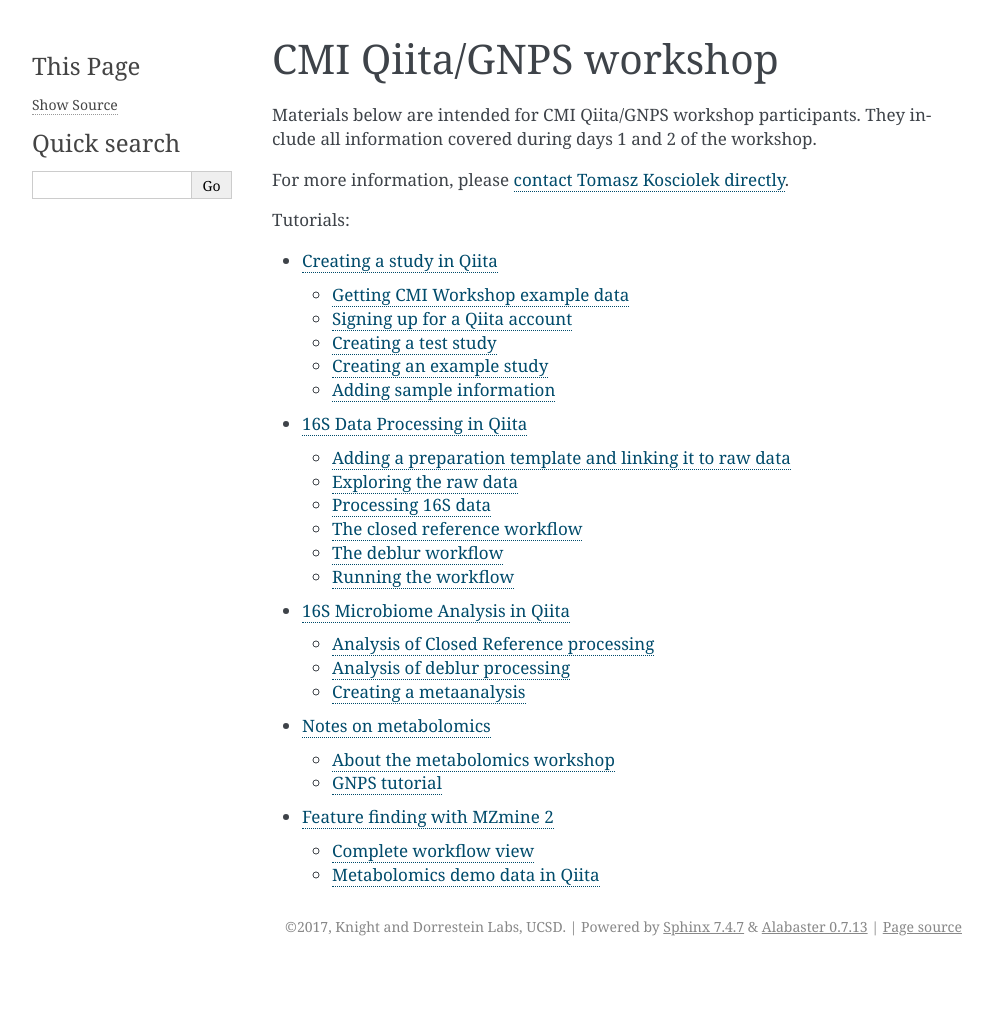
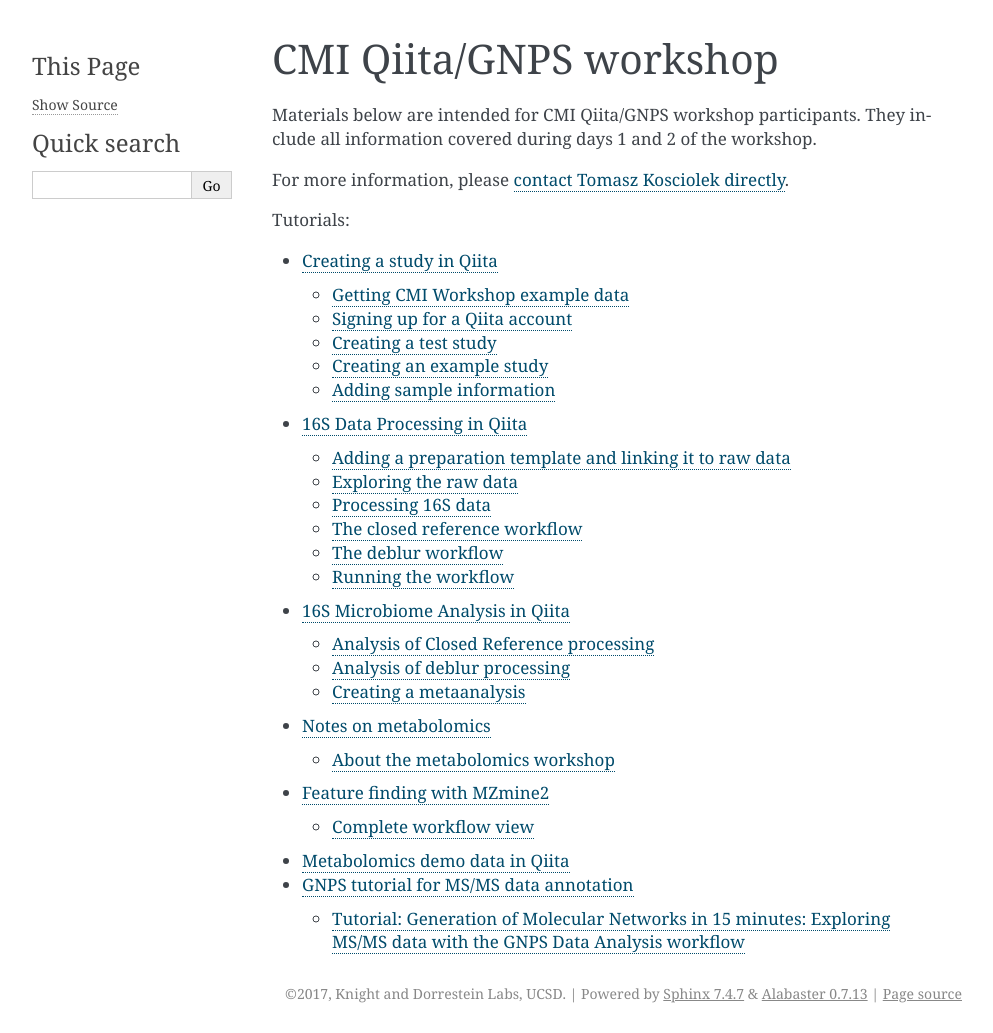
Before and after one commit to biocore/cmi-workshops, a Sphinx documentation site: the page built from docs/index.rst, in a window 1280 px wide. Shown: the whole page, without its empty margins (148-1141 px from the left). Built offline with Sphinx 7.4.7, drawn with Linux system fonts in a browser that asks for light colours; pages that are not in the unit, such as notebooks, are missing from menus; before the commit the page ends 966 px from its top, so only the background shows below that; some of the changed lines change nothing that is shown.

Commit message:
updating metabolomic file on GNPS

```diff
--- a/docs/metabolomics.md
+++ b/docs/metabolomics.md
@@ -7,78 +7,7 @@
 - The GNPS web-platform will be used to generate a qualitative analysis of your sample LC-MS/MS data. Such as the annotation of known compounds (by MS/MS spectral matching with public library), along as annotating unknown compounds by molecular networking (by spectral similarity).
 - And we will used MZmine2 to process LC-MS/MS data in order to generate a feature table. This feature table contains the list of detected compounds and their relative distribution accross samples. This feature table will be used to generate statistical analysis in Qiita.
 
-## GNPS tutorial
-Global Natural Products Social Molecular Networking [GNPS](http://gnps.ucsd.edu) web-platform provides public data set deposition and/or retrieval through the Mass Spectrometry Interactive Virtual Environment (MassIVE) data repository. The GNPS analysis infrastructure further enables online dereplication, automated molecular networking analysis, and crowdsourced MS/MS spectrum curation. Each data set added to the GNPS repository is automatically reanalyzed in the next monthly cycle of continuous identification.
-For more information, please check out the GNPS paper published in Nature Biotechnology by Ming et al 2016 [here](https://www.ncbi.nlm.nih.gov/pubmed/27504778) as well as the video and the ressource on [Youtube](https://www.youtube.com/channel/UCufTdDIUPjfoN604Igv_29g), and well as on the online [documentation](https://bix-lab.ucsd.edu/display/Public/GNPS+Documentation+Page)
-
-### Tutorial:  Generation of Molecular Networks in 15 minutes: Exploring MS/MS data with the GNPS Data Analysis workflow
-
-#### Step 1- Create an account
-
-Go to GNPS main page in an other window [http://gnps.ucsd.edu](http://gnps.ucsd.edu) and create your own account first (important!)
-
-#### Step 2- Find a MS/MS dataset on MassIVE (Mass spectrometry Interactive Virtual Environment)
-
-**A)** Go to [GNPS](http://gnps.ucsd.edu) and access the MassIVE datasets repository.
-
-**B)** Search for the MassIVE datasets named "GNPS Workshop" (or "GNPS_AMG_SeedGrant" for a larger example). Explore its content, and copy the MassIVE ID number (MSV)
-
-**Note:** If you want to upload your own data, follow the [DorresteinLab youtube chanel](https://www.youtube.com/channel/UCufTdDIUPjfoN604Igv_29g), here is the video:
-
-<a href="http://www.youtube.com/watch?feature=player_embedded&v=ez9z50FTgvg
-" target="_blank"><img src="http://img.youtube.com/vi/ez9z50FTgvg/0.jpg"
-alt="IMAGE ALT TEXT HERE" width="480" height="360" border="10" /></a>
-
-
-#### Step 3 - Access to the Data Analysis workflow
-
-Go to back [GNPS main page](http://gnps.ucsd.edu) and open the Data Analysis workflow.
-
-#### Step 4 - Configure and launch the Data Analysis workflow
-
-**A)** Indicate a Title.
-
-**B)** Clic on Spectrum Files (required).
-
-**C)** Go to the Share Files spreadsheet and import the data of the "GNPS workshop" MassIVE datasets with the Import Data Share (use the MassIVE ID).
-
-**D)** Go back to the Select Input Files spreadsheet.
-
-**E)** Add the files from the datasets peak/TIPS review/Biotin into Spectrum Files G1.
-
-**F)** Add the files from the datasets peak/TIPS review/Tryptamine spectra into Spectrum Files G2.
-
-**G)** Modifiy parameters to meet high-resolution mass spectrometry: Precursor Ion Mass Tolerance (0.02), Fragment Ion Mass Tolerance (0.02), Min Pairs Cos (0.6), Minimum Matched Fragment Ions (2), Minimum cluster size (use 1)
-
-**H)** Validate the selection with Finish Selection button.
-
-**J)** Launch the Data Analysis workflow using the Submit button.
-
-<a href="http://www.youtube.com/watch?feature=player_embedded&v=ujYR0Hugb2M
-" target="_blank"><img src="http://img.youtube.com/vi/ujYR0Hugb2M/0.jpg"
-alt="IMAGE ALT TEXT HERE" width="480" height="360" border="10" /></a>
-
-#### Step 5 - Visualize the Data Analysis workflow output
-
-**A)** Return to [GNPS main page](http://gnps.ucsd.edu) and go to the Jobs page.
-
-**B)** Explore the spectral library annotations by clicking on view All Library Hits.
-
-**C)** Go back to the Status Page.
-
-**D)** Clic on the View Spectral families and visualize the network 1.
-
-**E)** Map on the molecular network, the parent mass, and the LibraryID.
-
-**F)** Visualize a first MS/MS spectrum by left-clicking on one node. Visualize a second MS/MS spectrum by right-clicking on a second node.
-
-**More on navigating into the results:**
-
-<a href="http://www.youtube.com/watch?feature=player_embedded&v=Rpa5UZo69E4
-" target="_blank"><img src="http://img.youtube.com/vi/Rpa5UZo69E4/0.jpg"
-alt="IMAGE ALT TEXT HERE" width="480" height="360" border="10" /></a>
-
-# Feature finding with MZmine 2
+# Feature finding with MZmine2
 
  <b><span style="color:red">Please follow this <a href="http://mzmine.github.io/download.html">(link)</a> to install the software and dependencies</span>.</b>
 
@@ -170,5 +99,87 @@
 " target="_blank"><img src="http://img.youtube.com/vi/VS_Zpyl5chQ/0.jpg"
 alt="IMAGE ALT TEXT HERE" width="480" height="360" border="10" /></a>
 
-## Metabolomics demo data in Qiita
+# Metabolomics demo data in Qiita
 * Refer to the Qiita documentation about Principal Coordinates Analysis (PCoA) [here](http://cmi-workshop.readthedocs.io/en/latest/qiita-16S-analysis.html#s-microbiome-analysis-in-qiita)
+
+
+# GNPS tutorial for MS/MS data annotation
+Global Natural Products Social Molecular Networking [GNPS](http://gnps.ucsd.edu) web-platform provides public data set deposition and/or retrieval through the Mass Spectrometry Interactive Virtual Environment (MassIVE) data repository. The GNPS analysis infrastructure further enables online dereplication, automated molecular networking analysis, and crowdsourced MS/MS spectrum curation. Each data set added to the GNPS repository is automatically reanalyzed in the next monthly cycle of continuous identification.
+For more information, please check out the GNPS paper published in Nature Biotechnology by Ming et al 2016 [here](https://www.ncbi.nlm.nih.gov/pubmed/27504778) as well as the video and the ressource on [Youtube](https://www.youtube.com/channel/UCufTdDIUPjfoN604Igv_29g), and well as on the online [documentation](https://bix-lab.ucsd.edu/display/Public/GNPS+Documentation+Page)
+
+### Tutorial:  Generation of Molecular Networks in 15 minutes: Exploring MS/MS data with the GNPS Data Analysis workflow
+
+
+#### Step 1- Go to GNPS and create an account
+
+Go to GNPS main page in an other window [http://gnps.ucsd.edu](http://gnps.ucsd.edu) and create your own account first (important!)
+[Login](figs/GNPS_login.png)
+
+#### Step 2- Find a MS/MS dataset on MassIVE (Mass spectrometry Interactive Virtual Environment)
+
+**A)** Go to [GNPS](http://gnps.ucsd.edu) and access the MassIVE datasets repository.
+[Login](figs/GNPS_mainpage.png)
+
+**B)** Search for the MassIVE datasets named "GNPS Workshop" (or "GNPS_AMG_SeedGrant" for a larger example with American Gut Projects samples).Explore its content, and copy the MassIVE ID number (MSV)
+[Massive](figs/GNPS_massive_dataset.png)
+
+**Note:** If you want to upload your own data, follow the [DorresteinLab youtube chanel](https://www.youtube.com/channel/UCufTdDIUPjfoN604Igv_29g), here is the video:
+
+<a href="http://www.youtube.com/watch?feature=player_embedded&v=ez9z50FTgvg
+" target="_blank"><img src="http://img.youtube.com/vi/ez9z50FTgvg/0.jpg"
+alt="IMAGE ALT TEXT HERE" width="480" height="360" border="10" /></a>
+
+
+#### Step 3 - Access to the Data Analysis workflow
+
+Go to back [GNPS main page](http://gnps.ucsd.edu) and open the Data Analysis workflow.
+[Massive](figs/GNPS_mainpage_job.png)
+
+#### Step 4 - Configure and launch the Data Analysis workflow
+
+[start the GNPS job](figs/GNPS_AMG_job.png)
+
+**A)** Indicate a Title.
+
+**B)** Clic on Spectrum Files (required)
+[Clic on Spectrum Files](figs/GNPS_upload.png)
+
+**C)** Go to the Share Files spreadsheet and import the Massive dataset files for the "GNPS workshop" or "GNPS_AMG_SeedGrant" with the Import Data Share (use the MassIVE ID).
+[Import](figs/GNPS_import.png)
+
+**D)** Go back to the Select Input Files spreadsheet.
+
+**E)** Add the files from the imported datasets "GNPS_AMG_SeedGrant" into Spectrum Files G1.
+[Select](figs/GNPS_select_files.png)
+
+**F)** Validate the selection with Finish Selection button.
+
+**G)** Modifiy parameters to meet high-resolution mass spectrometry: Precursor Ion Mass Tolerance (0.02), Fragment Ion Mass Tolerance (0.02), Min Pairs Cos (0.6), Minimum Matched Fragment Ions (2), Minimum cluster size (use 1)
+[prepare job](figs/GNPS_AMG_job.png)
+
+**H)** Launch the Data Analysis workflow using the Submit button.
+
+<a href="http://www.youtube.com/watch?feature=player_embedded&v=ujYR0Hugb2M
+" target="_blank"><img src="http://img.youtube.com/vi/ujYR0Hugb2M/0.jpg"
+alt="IMAGE ALT TEXT HERE" width="480" height="360" border="10" /></a>
+
+#### Step 5 - Visualize the Data Analysis workflow output
+
+**A)** Return to [GNPS main page](http://gnps.ucsd.edu) and go to the Jobs page. Please find [here](http://gnps.ucsd.edu/ProteoSAFe/status.jsp?task=5b40ac0ce8194383a258ea85890ad301) an example of GNPS data analysis output with American Gut Project.
+[view results](figs/GNPS_job.png)
+[view results](figs/GNPS_output_view.png)
+**B)** Explore the molecule annotated using public spectral library available on GNPS. Click on [View All Library Hits](http://gnps.ucsd.edu/ProteoSAFe/result.jsp?task=5b40ac0ce8194383a258ea85890ad301&view=group_by_compound).
+[view results](figs/GNPS_lib_annotation.png)
+**C)** Go back to the [Status Page](http://gnps.ucsd.edu/ProteoSAFe/status.jsp?task=5b40ac0ce8194383a258ea85890ad301)
+[view results](figs/GNPS_status_page.png)
+**D)** Clic on the [View Spectral families](http://gnps.ucsd.edu/ProteoSAFe/result.jsp?task=5b40ac0ce8194383a258ea85890ad301&view=network_components) and visualize the [molecular network 1](http://gnps.ucsd.edu/ProteoSAFe/result.jsp?view=network_displayer&componentindex=3&task=5b40ac0ce8194383a258ea85890ad301#%7B%7D)
+[view results](figs/GNPS_output_view_2.png)
+**E)** In Node Labels (bottom left), map the parent mass, or the LibraryID, in the molecular network.
+[view results](figs/GNPS_visualization.png)
+**F)** Visualize a first MS/MS spectrum by left-clicking on one node. Visualize a second MS/MS spectrum by right-clicking on a second node.
+
+**More on navigating into the results with the following video:**
+
+<a href="http://www.youtube.com/watch?feature=player_embedded&v=Rpa5UZo69E4
+" target="_blank"><img src="http://img.youtube.com/vi/Rpa5UZo69E4/0.jpg"
+alt="IMAGE ALT TEXT HERE" width="480" height="360" border="10" /></a>
```
Also changed, not shown: docs/figs/GNPS_AMG_job.png (added), docs/figs/GNPS_import_dataset.png (added), docs/figs/GNPS_job.png (added), docs/figs/GNPS_lib_annotation.png (added), docs/figs/GNPS_login.png (added), docs/figs/GNPS_mainpage.png (added), docs/figs/GNPS_mainpage_job.png (added), docs/figs/GNPS_massive.png (added), docs/figs/GNPS_massive_dataset.png (added), docs/figs/GNPS_output_view.png (added), docs/figs/GNPS_output_view_2.png (added), docs/figs/GNPS_select_files.png (added), docs/figs/GNPS_status_page.png (added), docs/figs/GNPS_upload.png (added), 1 more files.
